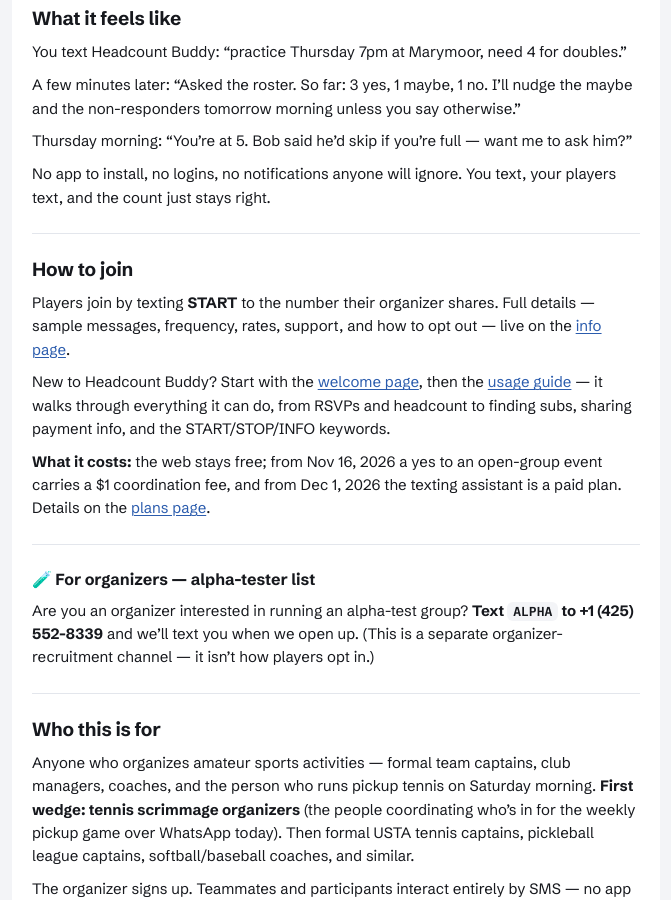
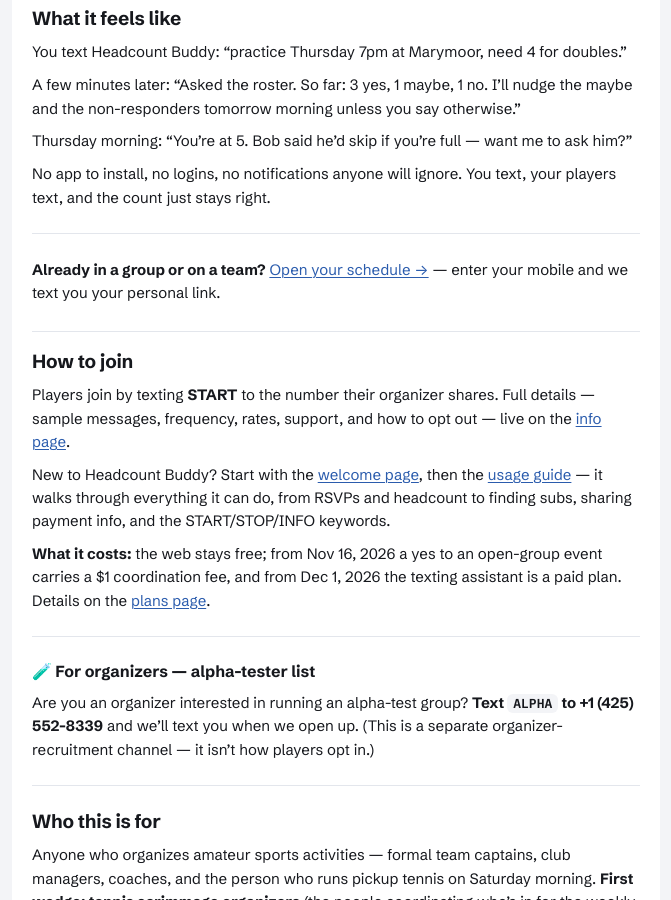
Before and after one commit to hugoaponte/headcount-buddy-web, a Jekyll site: the page built from index.md, in a window 1280 px wide and 900 px high, scrolled down 320 px. Shown: the whole window, without its empty margins (304-975 px from the left). Built offline with Jekyll 4.4.1, drawn with Linux system fonts in a browser that asks for light colours.

Commit message:
index: "Open your schedule" — the door to the web service's home page, which texts a member their personal link (owner, 2026-11-10)
Co-Authored-By: Claude Fable 5.1 <noreply@anthropic.com>
Claude-Session: https://claude.ai/code/session_01YcHxPko94cyRVhCTNaUwqs
Agent: ubuntu-s-droplet3

```diff
--- a/index.md
+++ b/index.md
@@ -19,6 +19,8 @@ Thursday morning: "You're at 5. Bob said he'd skip if you're full — want me to
 No app to install, no logins, no notifications anyone will ignore. You text, your players text, and the count just stays right.
 
 ---
+
+**Already in a group or on a team?** [Open your schedule →](https://headcountbuddy.app/) — enter your mobile and we text you your personal link.
 
 ## How to join
 
```
